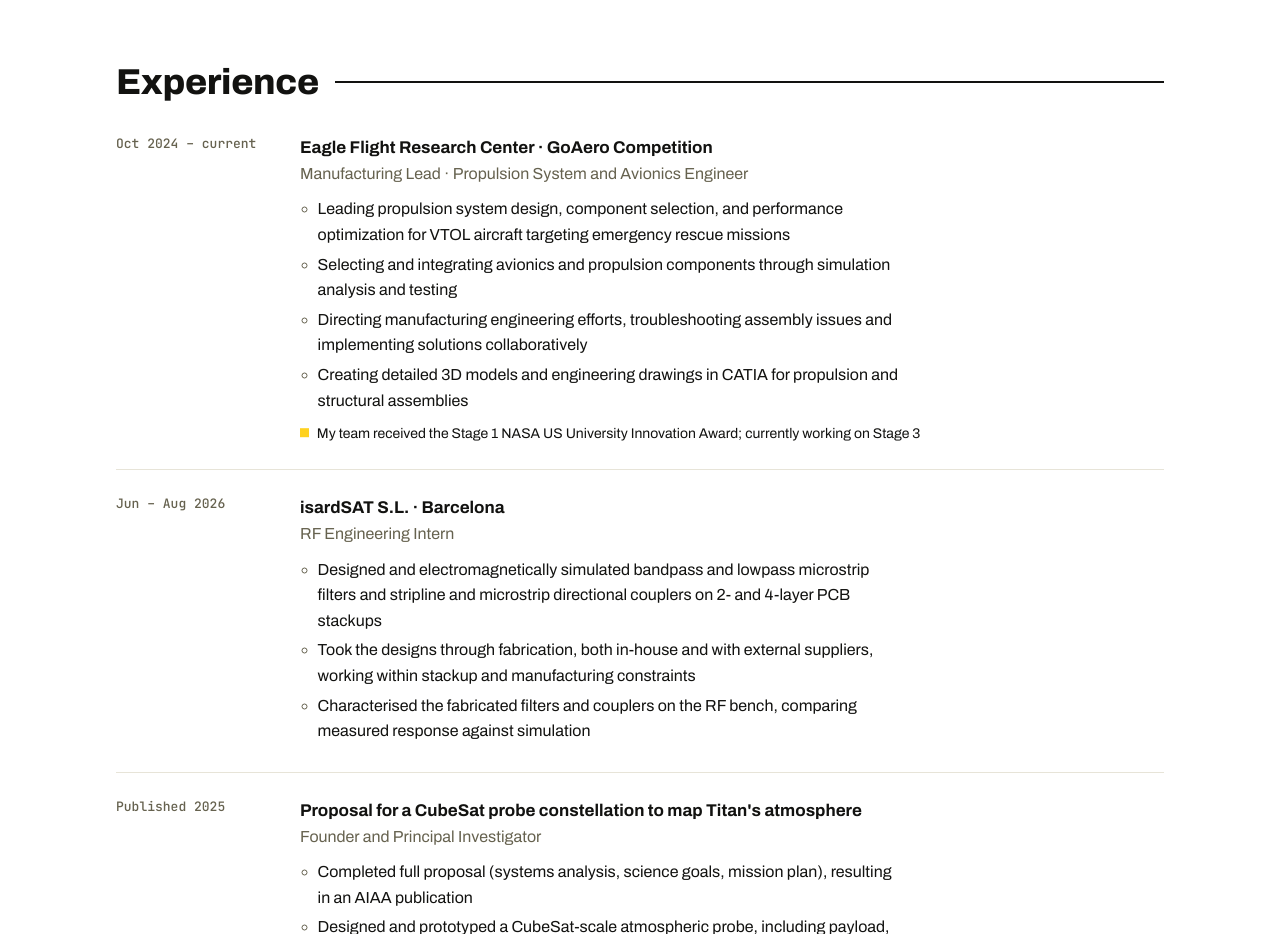
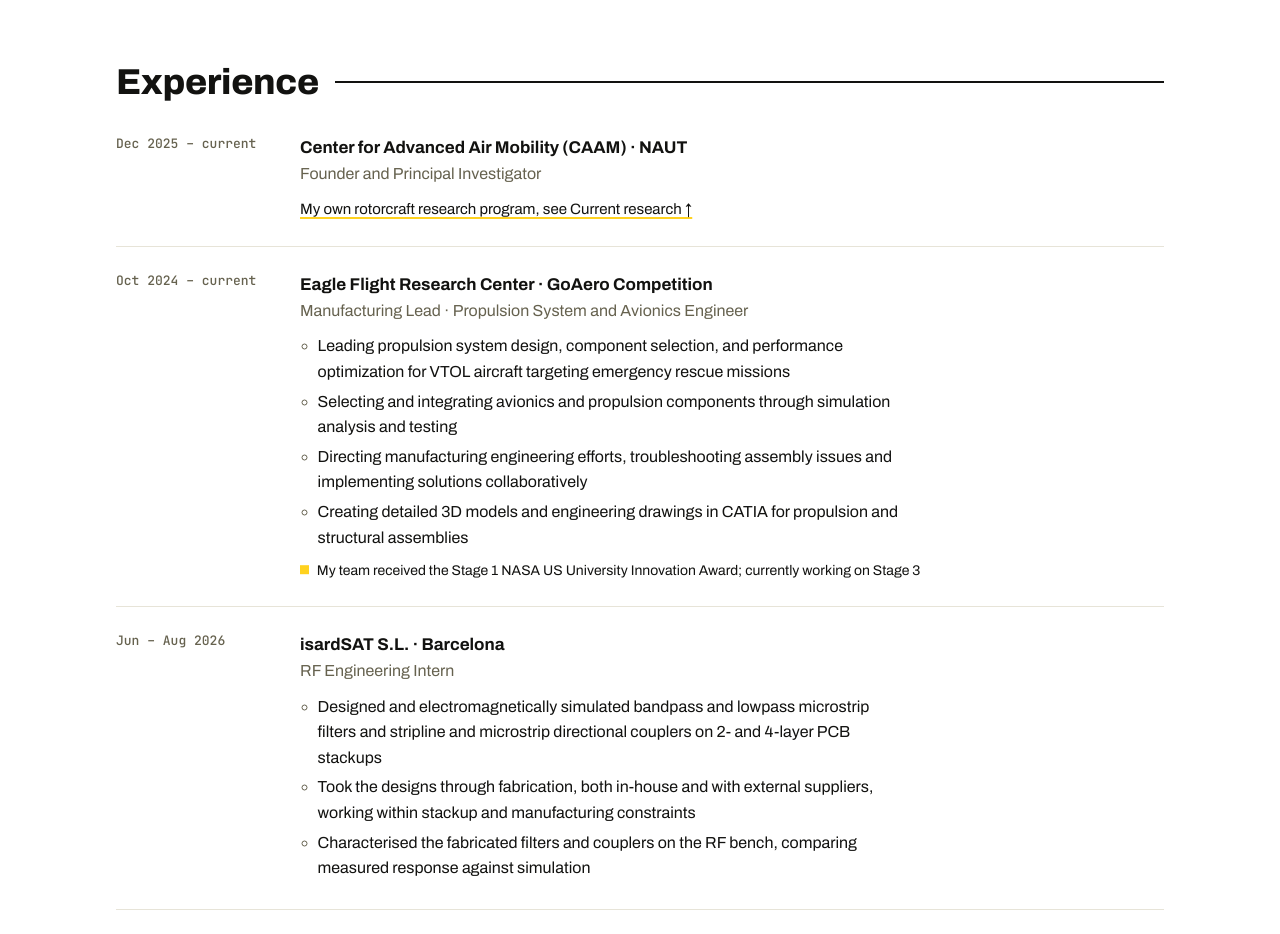
Before and after one commit to Giol-Vinyals-i-Roca/giol.cat, a plain HTML site: page index.html in a window 1280 px wide. Shown: the part 1480-2414 px from the top of the page. Drawn offline with Linux system fonts and the light colour scheme.

Commit message:
Add files via upload

```diff
--- a/index.html
+++ b/index.html
@@ -164,6 +164,7 @@
 .tl ul { margin: 0; padding-left: 1.1rem; max-width: 66ch; }
 .tl ul li { margin-bottom: 0.25rem; }
 .tl ul li::marker { color: var(--muted); }
+.exp-link { font-size: 0.9375rem; text-decoration-color: var(--yellow); text-decoration-thickness: 2px; text-underline-offset: 3px; }
 .note { margin: 0.6rem 0 0; font-size: 0.875rem; display: flex; gap: 0.5rem; align-items: baseline; }
 .note::before { content: ""; width: 0.55rem; height: 0.55rem; background: var(--yellow); flex: none; transform: translateY(-0.05rem); }
 
@@ -403,6 +404,12 @@
   ],
   experience: [
     {
+      when: { en: "Dec 2025 – current", ca: "des 2025 – actualitat" },
+      org: "Center for Advanced Air Mobility (CAAM) · NAUT",
+      role: { en: "Founder and Principal Investigator", ca: "Fundador i investigador principal" },
+      link: { href: "#research", label: { en: "My own rotorcraft research program, see Current research ↑", ca: "El meu propi programa de recerca en aeronaus de rotor, mira Recerca actual ↑" } }
+    },
+    {
       when: { en: "Oct 2024 – current", ca: "oct 2024 – actualitat" },
       org: "Eagle Flight Research Center · GoAero Competition",
       role: { en: "Manufacturing Lead · Propulsion System and Avionics Engineer", ca: "Cap de fabricació · Enginyer de sistema de propulsió i aviònica" },
@@ -539,7 +546,8 @@
       <div>
         <p class="org">${t(e.org)}</p>
         <p class="role-line">${t(e.role)}</p>
-        <ul>${e.points.map((p) => `<li>${t(p)}</li>`).join("")}</ul>
+        ${e.points ? `<ul>${e.points.map((p) => `<li>${t(p)}</li>`).join("")}</ul>` : ""}
+        ${e.link ? `<a class="exp-link" href="${e.link.href}">${t(e.link.label)}</a>` : ""}
         ${e.note ? `<p class="note">${t(e.note)}</p>` : ""}
       </div>
       ${e.img ? `<figure><img src="${e.img.src}" alt="${t(e.img.alt)}" loading="lazy"></figure>` : ""}
```
Also changed, not shown: portfolio.html (+5 -3 lines).
